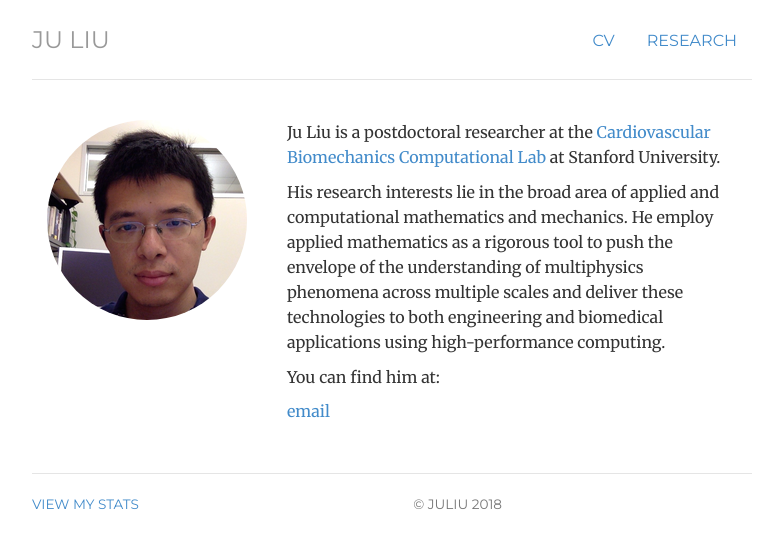
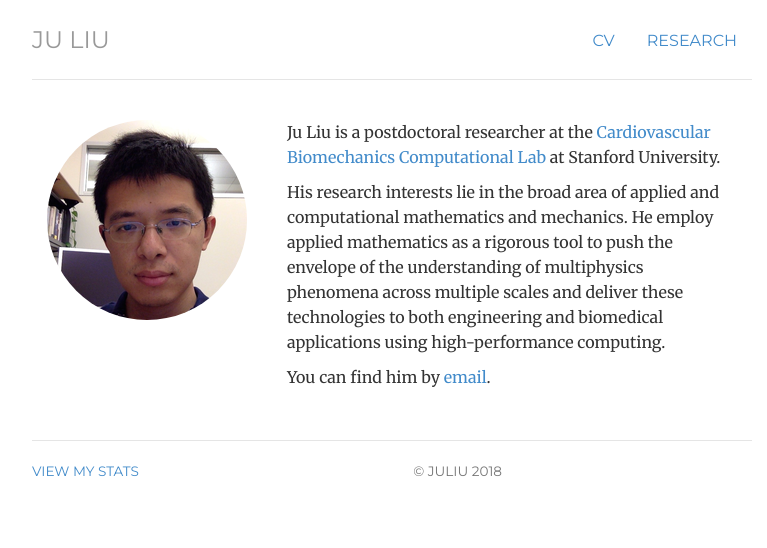
Before and after one commit to ju-liu/ju-liu.github.io, a Jekyll site: the page built from index.html, in a window 1280 px wide. Shown: the top 548 px of the page, without its empty margins (248-1015 px from the left). Built offline with Jekyll 4.4.1, drawn with Linux system fonts in a browser that asks for light colours; nearby versions of some CDN libraries; library files that are not in the unit come from our copies; comment, search, counter and statistics services are not loaded.

Commit message:
index list only email

```diff
--- a/index.html
+++ b/index.html
@@ -21,8 +21,7 @@ description: Computational Scientist Working at Stanford university
 
     <p>His research interests lie in the broad area of applied and computational mathematics and mechanics. He employ applied mathematics as a rigorous tool to push the envelope of the understanding of multiphysics phenomena across multiple scales and deliver these technologies to both engineering and biomedical applications using high-performance computing.</p>
 
-    <p>You can find him at: <ul class="list-unstyled">
-    <li><a href="mailto:liujuy@gmail.com">email</a></li> </ul> </p>
+    <p>You can find him by <a href="mailto:liujuy@gmail.com">email</a>. </p>
   </div>
 </div>
 <!-- </div> -->
```
